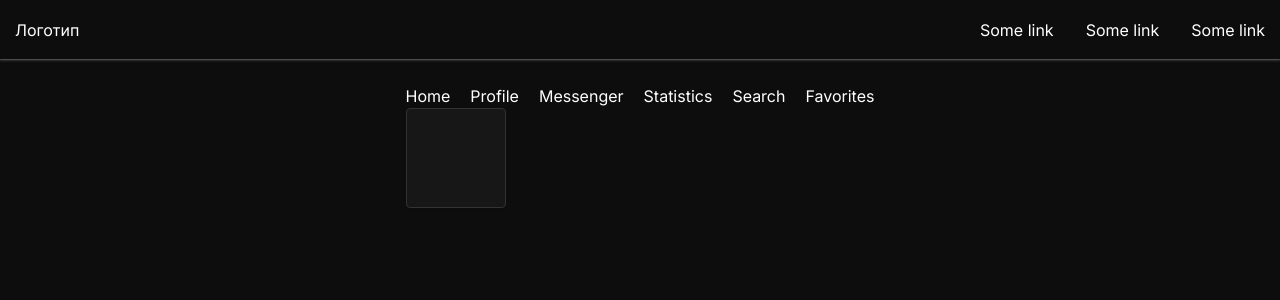
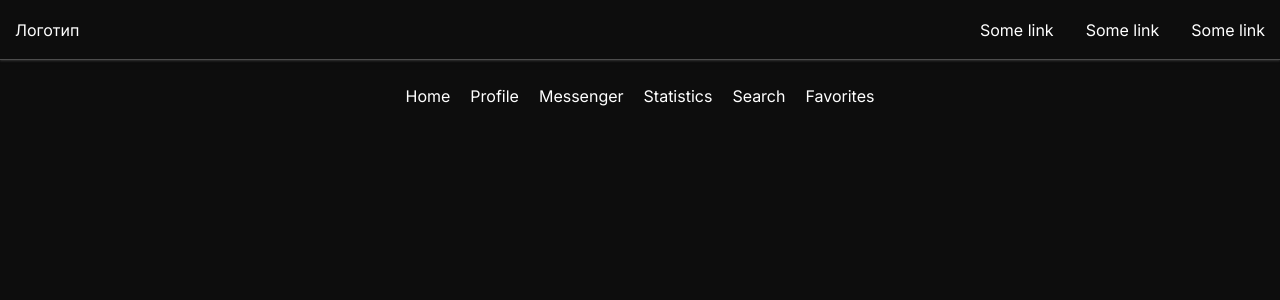
Before and after one commit to InctagramTeam/inctagram-front, a Next.js app: page / in a window 1280 px wide. Shown: the top 300 px of the page. Built offline with nearby package versions, Linux system fonts and the light colour scheme.

Commit message:
IN-56 init: add card ui

```diff
--- a/src/pages/index.tsx
+++ b/src/pages/index.tsx
@@ -3,7 +3,6 @@ import { getLayout } from '@/components/Layout/Layout'
 import Link from 'next/link'
 import instagram from 'public/inctagram.png'
 import { Page } from '@/components/ui/page'
-import { Card } from '@/components/ui/card/card'
 import { Cards } from '@/components/Card/Cards'
 
 function Public() {
@@ -18,9 +17,6 @@ function Public() {
         <Link href={'/search'}>Search</Link>
         <Link href={'/favorites'}>Favorites</Link>
       </nav>
-      <div>
-        <Cards />
-      </div>
     </Page>
   )
 }
```
